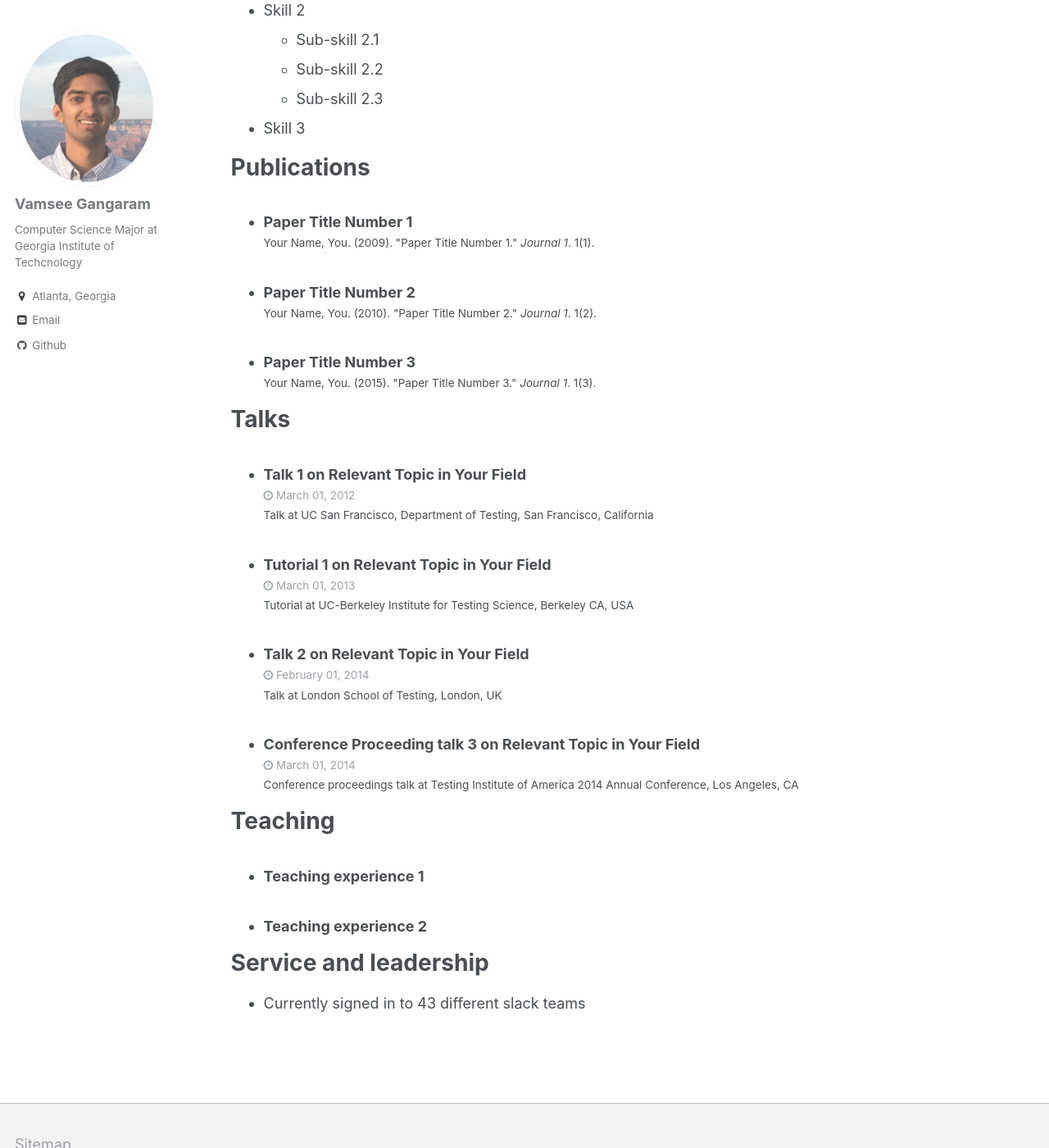
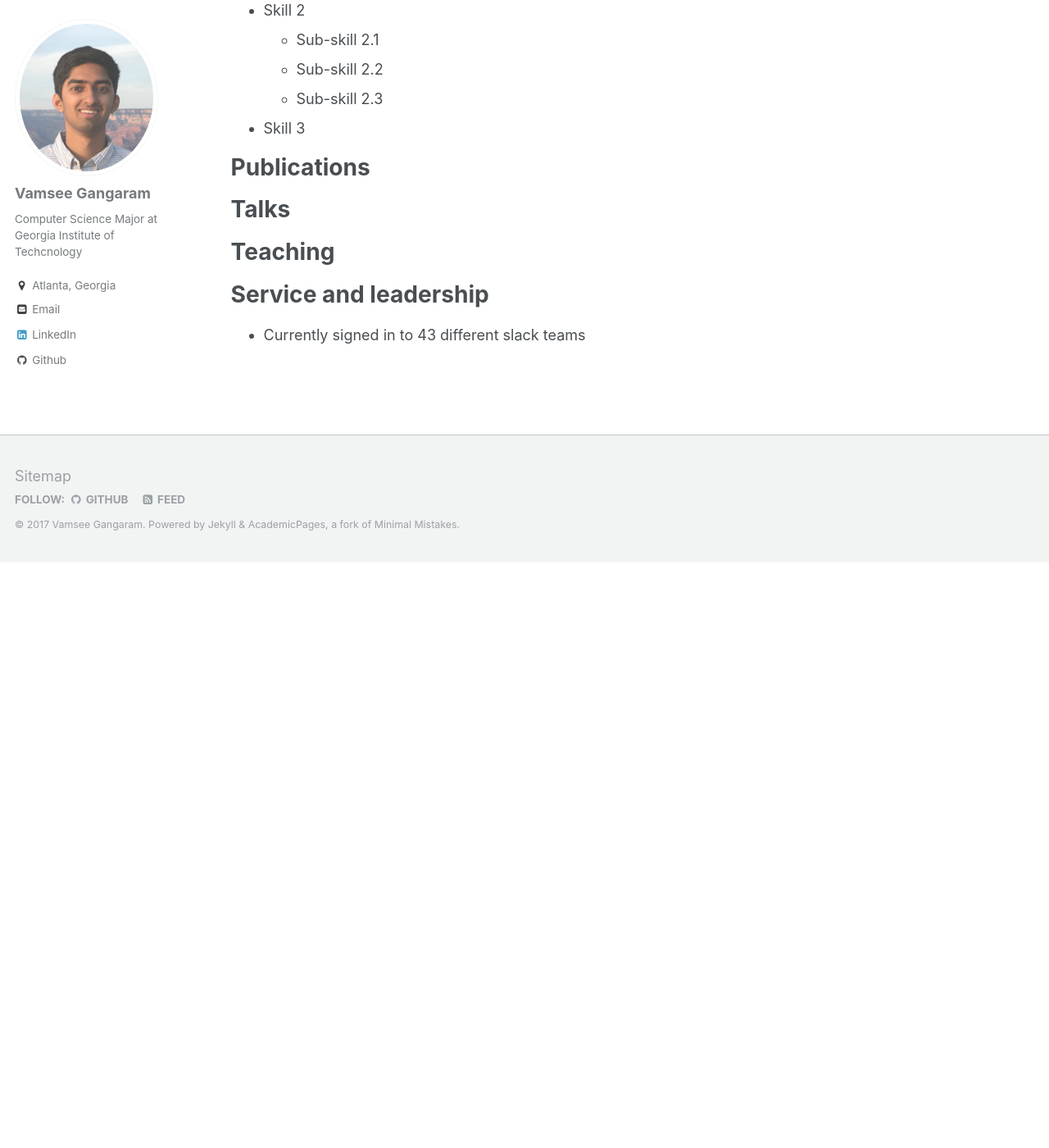
Before and after one commit to Vumz/Vumz-github.io, a Jekyll site: the page built from _pages/cv.md, in a window 1280 px wide and 1400 px high, scrolled down 767 px. Shown: the whole window at 82% size. Built offline with Jekyll 4.4.1, drawn with Linux system fonts in a browser that asks for light colours; after the commit the page ends 1452 px from its top, so only the background shows below that; part of the change alters nothing that is shown.

Commit message:
Update _config.yml

```diff
--- a/_config.yml
+++ b/_config.yml
@@ -1,9 +1,4 @@
-# Welcome to Jekyll!
-#
-# This config file is meant for settings that affect your entire site, values
-# which you are expected to set up once and rarely need to edit after that.
-# For technical reasons, this file is *NOT* reloaded automatically when you use
-# `jekyll serve`. If you change this file, please restart the server process.
+#Site wide settings
 
 # Site Settings
 minimal_mistakes_skin    : "contrast"
@@ -12,8 +7,8 @@ title                    : "Vamsee Gangaram"
 title_separator          : "-"
 name                     : &name "Vamsee Gangaram"
 description              : &description "Georgia Tech Class of 2020"
-url                      : https://vumz.github.io # the base hostname & protocol for your site e.g. "https://mmistakes.github.io"
-baseurl                  : "" # the subpath of your site, e.g. "/blog"
+url                      : https://vumz.github.io
+baseurl                  : ""
 repository               : "vumz.github.io"
 teaser                   :  # filename of teaser fallback teaser image placed in /images/, .e.g. "500x300.png"
 breadcrumbs              : false # true, false (default)
@@ -86,31 +81,10 @@ author:
   employer         :
   googlescholar    :
   email            : "vamsee.gangaram@gmail.com"
-  uri              :
-  bitbucket        :
-  codepen          :
-  dribbble         :
-  flickr           :
   facebook         :
-  foursquare       :
   github           : "Vumz"
-  google_plus      :
-  keybase          :
-  instagram        :
-  lastfm           :
-  linkedin         :
-  orcid            :
-  pinterest        :
-  soundcloud       :
-  stackoverflow    :
-  steam            :
-  tumblr           :
-  twitter          :
-  vine             :
-  weibo            :
-  xing             :
-  youtube          :
-  wikipedia        :
+  linkedin         : "https://www.linkedin.com/in/vamsee-gangaram-545589150/"
+
 
 
 # Reading Files
@@ -170,16 +144,7 @@ kramdown:
 
 # Collections
 collections:
-  teaching:
-    output: true
-    permalink: /:collection/:path/
-  publications:
-    output: true
-    permalink: /:collection/:path/
   portfolio:
-    output: true
-    permalink: /:collection/:path/
-  talks:
     output: true
     permalink: /:collection/:path/
 
@@ -197,6 +162,7 @@ defaults:
       comments: true
       share: true
       related: true
+
   # _pages
   - scope:
       path: ""
@@ -204,24 +170,7 @@ defaults:
     values:
       layout: single
       author_profile: true
-  # _teaching
-  - scope:
-      path: ""
-      type: teaching
-    values:
-      layout: single
-      author_profile: true
-      share: true
-      comments: true
-  # _publications
-  - scope:
-      path: ""
-      type: publications
-    values:
-      layout: single
-      author_profile: true
-      share: true
-      comments: true
+
   # _portfolio
   - scope:
       path: ""
@@ -231,14 +180,6 @@ defaults:
       author_profile: true
       share: true
       comment: true
-  # _talks
-  - scope:
-      path: ""
-      type: talks
-    values:
-      layout: talk
-      author_profile: true
-      share: true
 
 # Sass/SCSS
 sass:
```
